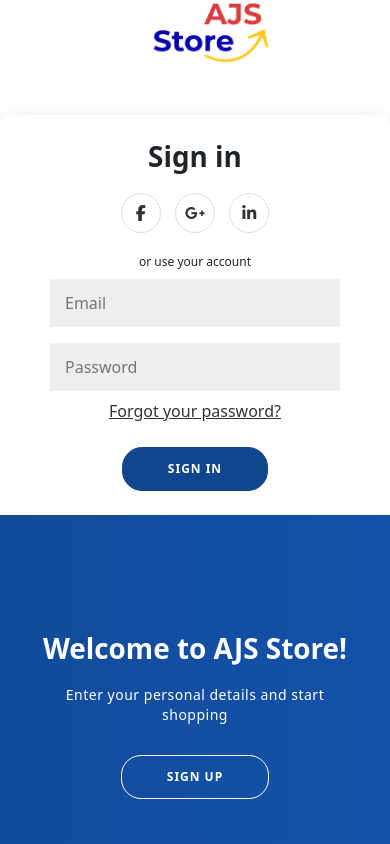
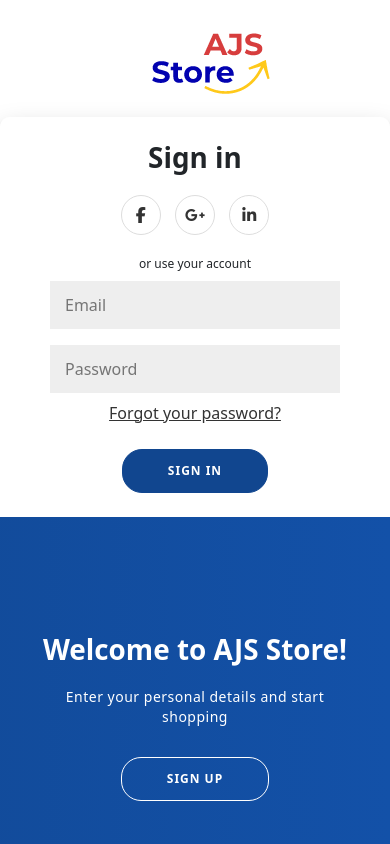
Before and after one commit to GroupWebDevelopment/StoreWebDevUser, a plain HTML site: page index.html in a window 390 px wide. Shown: the top 844 px of the page. Drawn offline with nearby package versions, Linux system fonts and the light colour scheme.

Commit message:
User/Register Page

```diff
--- a/css/style.css
+++ b/css/style.css
@@ -94,9 +94,11 @@ header{
     display: flex;
     align-items: center;
     justify-content: center;
+	position: relative;
+	top: 30px;
 }
 .ajslogo{
-    width: 20%;
+    width: 100%;
 }
 
 .container {
@@ -248,7 +250,7 @@ header{
 
 @media only screen and (max-width: 991px) {
     .ajslogo {
-        width: 50%;
+        width: 100%;
     }
     .container {
 	width: 500px;
--- a/index.html
+++ b/index.html
@@ -18,7 +18,7 @@
 
 <body>
   <header>
-    <img class="ajslogo" src="img/AJS.png" alt="AJS STORE">
+    <a href="https://groupwebdevelopment.github.io/StoreWebDev/"><img class="ajslogo" src="img/AJS.png" alt="AJS STORE"></a>
  </header>
  <br>
  <br>
```
